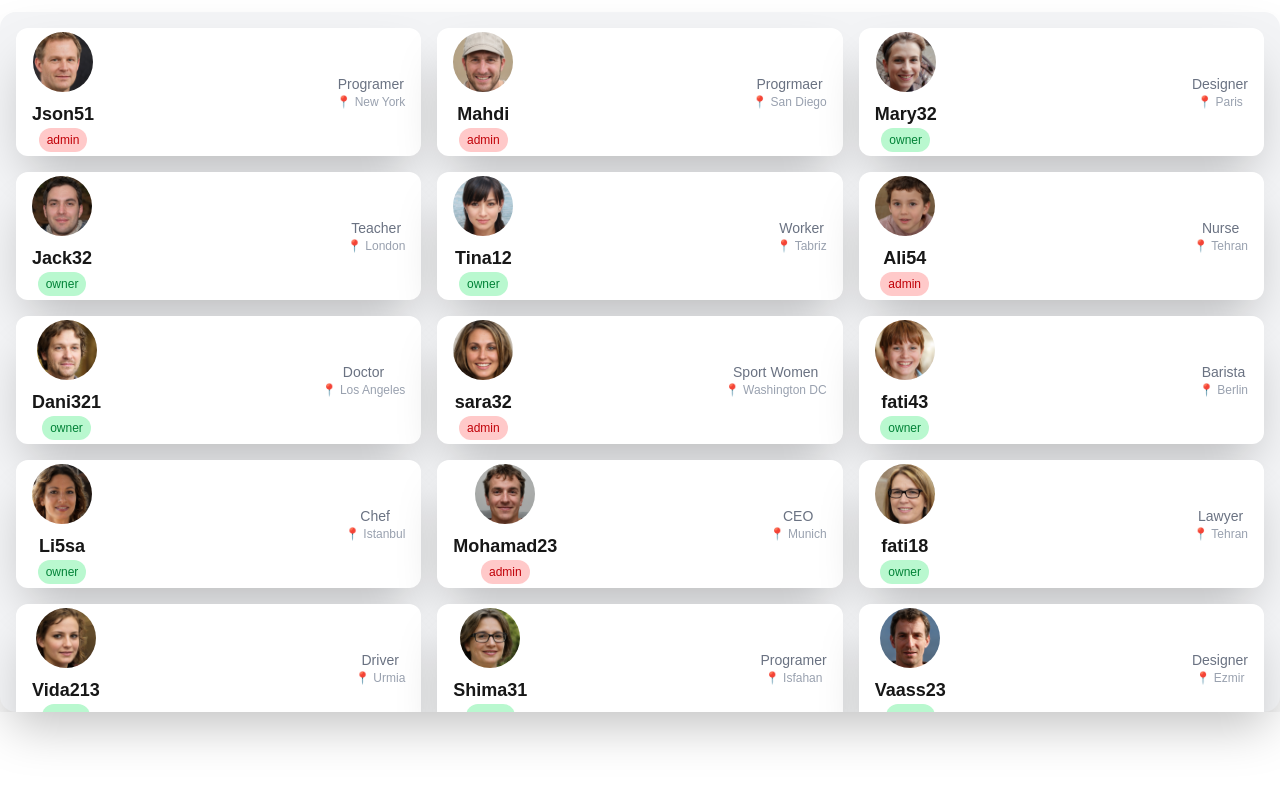
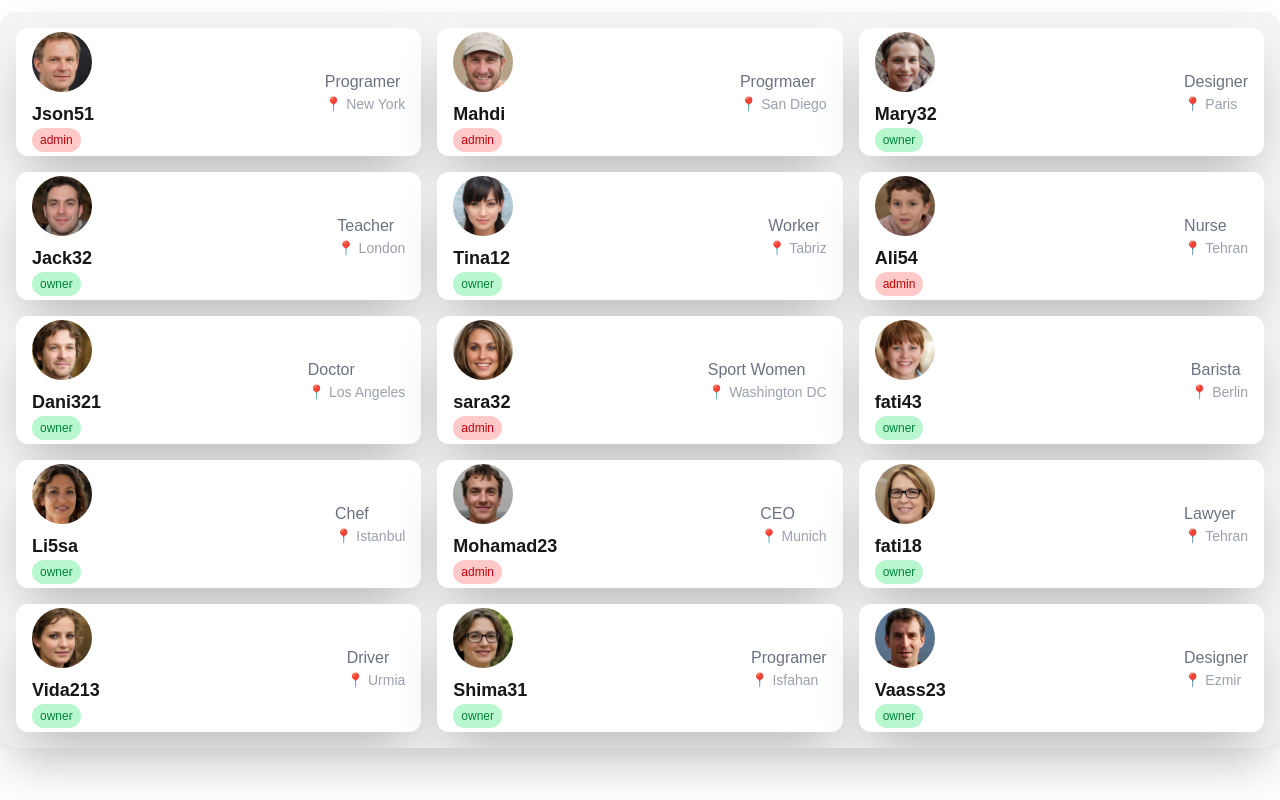
Before and after one commit to MahdiDeveloper1383/dashboard, a Next.js app: page /Dashboard in a window 1280 px wide. Built offline with nearby package versions, Linux system fonts and the light colour scheme.

Commit message:
responsive Dashboard

```diff
--- a/src/app/Dashboard/page.tsx
+++ b/src/app/Dashboard/page.tsx
@@ -48,7 +48,7 @@ export default function Dashboard() {
     <React.Fragment>
       <title>Dashboard</title>
       <div className="flex justify-center ">
-        <div className="w-[1400px] h-[700px]   flex bg-gray-100 rounded-2xl shadow-2xl mt-3 mb-3">
+       <div className="w-full max-w-[1400px] h-auto flex flex-col md:flex-row bg-gray-100 rounded-2xl shadow-2xl mt-3 mb-3">
 
             {currentuser && (
       <UserProfile
@@ -58,7 +58,8 @@ export default function Dashboard() {
       />
     )}
 
-          <div className="flex-1 grid grid-cols-3 gap-4 p-4 overflow-y-auto">
+          <div className="flex-1 grid grid-cols-1 sm:grid-cols-2 lg:grid-cols-3 gap-4 p-4 overflow-y-auto">
+
             {loading && <p>loading...</p>}
             {error &&
               <div>
--- a/src/app/_Components/UserCard.tsx
+++ b/src/app/_Components/UserCard.tsx
@@ -1,17 +1,17 @@
 import { User } from "../interfaces/IUser";
 
-const UserCard = ({user}:{user:User}) => {
-    return (  <div
-              key={user.id}
-              className="bg-white rounded-xl shadow-2xl p-4 flex flex-row items-center justify-between w-full h-32 gap-4"
+const UserCard = ({ user }: { user: User }) => {
+  return (
+    <div
+      className="bg-white rounded-xl shadow-2xl p-4 flex flex-col sm:flex-row items-center sm:justify-between w-full h-auto sm:h-32 gap-4"
     >
-              <div className="flex flex-col items-center">
+      <div className="flex flex-col items-center sm:items-start">
         <img
           src={user.avatar}
           alt={user.username}
-                  className="w-15 h-15 rounded-full mb-2"
+          className="w-10 h-10 sm:w-15 sm:h-15 rounded-full mb-2"
         />
-                <h2 className="text-lg font-bold">{user.username}</h2>
+        <h2 className="text-base sm:text-lg font-bold">{user.username}</h2>
         <span
           className={`text-xs px-2 py-1 rounded-full
             ${user.role === "admin"
@@ -22,11 +22,13 @@ const UserCard = ({user}:{user:User}) => {
           {user.role}
         </span>
       </div>
-              <div className="flex flex-col justify-center text-center">
-                <p className="text-gray-500 text-sm">{user.job}</p>
-                <p className="text-gray-400 text-xs">📍 {user.location}</p>
+
+      <div className="flex flex-col justify-center text-center sm:text-left mt-2 sm:mt-0">
+        <p className="text-gray-500 text-sm sm:text-base">{user.job}</p>
+        <p className="text-gray-400 text-xs sm:text-sm">📍 {user.location}</p>
       </div>
-            </div> );
-}
+    </div>
+  );
+};
 
 export default UserCard;
--- a/src/app/_Components/userprofile.tsx
+++ b/src/app/_Components/userprofile.tsx
@@ -1,29 +1,20 @@
 import { User } from "../interfaces/IUser";
 
-export default function UserProfile({
-  user,
-  onEdit,
-  onLogout
-}: {
-  user: User;
-  onEdit: () => void;
-  onLogout: () => void;
-}) {
+export default function UserProfile({ user, onEdit, onLogout }: { user: User; onEdit: () => void; onLogout: () => void }) {
   return (
-    <div className="w-64 h-full bg-gradient-to-b from-gray-200 to-gray-50 text-gray-800 flex flex-col items-center p-4">
-      <img src={user.avatar} width={120} className="rounded-full mt-2 border-4 border-white" />
-      <h4 className="mt-2 text-2xl font-bold">{user.username}</h4>
-      <span className="mt-1 px-3 py-1 bg-white text-blue-700 rounded-full text-sm">
-        {user.role}
-      </span>
-      <p className="mt-3 font-black">{user.job}</p>
+    <div className="w-full sm:w-64 h-full bg-gradient-to-b from-gray-200 to-gray-50 text-gray-800 flex flex-col items-center p-4">
+      <img src={user.avatar} className="rounded-full mt-2 border-4 border-white w-24 h-24 sm:w-32 sm:h-32" />
+      <h4 className="mt-2 text-lg sm:text-2xl font-bold">{user.username}</h4>
+      <span className="mt-1 px-3 py-1 bg-white text-blue-700 rounded-full text-xs sm:text-sm">{user.role}</span>
+      <p className="mt-3 font-black text-sm sm:text-base">{user.job}</p>
       <p className="text-sm flex items-center">📍 {user.location}</p>
-      <p className="text-lg mt-1">Age: {user.age}</p>
-      <p className="text-lg mt-1">Email: {user.email}</p>
-      <button onClick={onEdit} className="mt-4 bg-white text-blue-900 px-4 py-2 rounded hover:bg-blue-100">
+      <p className="text-sm sm:text-lg mt-1">Age: {user.age}</p>
+      <p className="text-sm sm:text-lg mt-1">Email: {user.email}</p>
+
+      <button onClick={onEdit} className="mt-4 w-full sm:w-auto bg-white text-blue-900 px-4 py-2 rounded hover:bg-blue-100">
         Edit Profile
       </button>
-      <button onClick={onLogout} className="mt-2 bg-red-500 text-white px-4 py-2 rounded hover:bg-red-600">
+      <button onClick={onLogout} className="mt-2 w-full sm:w-auto bg-red-500 text-white px-4 py-2 rounded hover:bg-red-600">
         Logout
       </button>
     </div>
```
Lines whose indentation alone changed are shown as unchanged.
